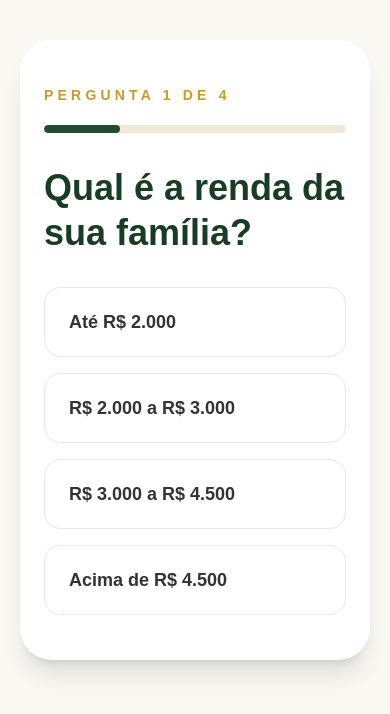
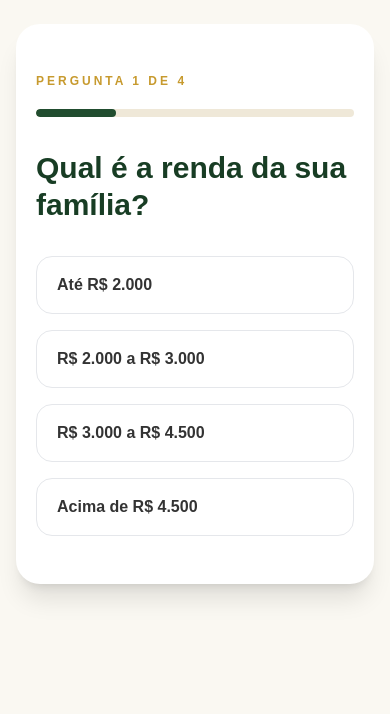
Before and after one commit to evellentcampos/imobiliaria-jardim-inga, a Next.js app: page /simulacao in a window 390 px wide. Shown: the top 714 px of the page. Built offline with nearby package versions, Linux system fonts and the light colour scheme.

Commit message:
Ajusta simulação para celular

```diff
--- a/app/simulacao/page.tsx
+++ b/app/simulacao/page.tsx
@@ -120,13 +120,13 @@ Parcelas a partir de R$ ${result.parcela.toLocaleString("pt-BR")}/mês.`;
   const currentQuestion = questions[step];
 
   return (
-    <main className="min-h-screen bg-[#FAF8F2] px-5 py-10">
-      <section className="mx-auto flex min-h-[620px] max-w-3xl items-center justify-center rounded-[32px] bg-white p-6 shadow-xl md:p-12">
+    <main className="min-h-screen bg-[#FAF8F2] px-4 py-6 sm:px-5 sm:py-10">
+      <section className="mx-auto flex min-h-[560px] max-w-3xl items-center justify-center rounded-[24px] bg-white p-5 shadow-xl sm:min-h-[620px] sm:rounded-[32px] sm:p-6 md:p-12">
         {loading ? (
           <div className="text-center">
             <div className="mx-auto h-16 w-16 animate-spin rounded-full border-4 border-[#C79A2E] border-t-transparent" />
 
-            <h1 className="mt-8 text-3xl font-extrabold text-[#183D24]">
+            <h1 className="mt-8 text-2xl font-extrabold text-[#183D24] sm:text-3xl">
               Analisando suas respostas...
             </h1>
 
@@ -136,7 +136,7 @@ Parcelas a partir de R$ ${result.parcela.toLocaleString("pt-BR")}/mês.`;
           </div>
         ) : step < questions.length ? (
           <div className="w-full">
-            <p className="text-sm font-bold uppercase tracking-[0.3em] text-[#C79A2E]">
+            <p className="text-xs font-bold uppercase tracking-[0.25em] text-[#C79A2E] sm:text-sm sm:tracking-[0.3em]">
               Pergunta {step + 1} de {questions.length}
             </p>
 
@@ -147,7 +147,7 @@ Parcelas a partir de R$ ${result.parcela.toLocaleString("pt-BR")}/mês.`;
               />
             </div>
 
-            <h1 className="mt-8 text-4xl font-extrabold leading-tight text-[#183D24]">
+            <h1 className="mt-8 text-3xl font-extrabold leading-tight text-[#183D24] sm:text-4xl">
               {currentQuestion.title}
             </h1>
 
@@ -158,7 +158,7 @@ Parcelas a partir de R$ ${result.parcela.toLocaleString("pt-BR")}/mês.`;
                   onClick={() =>
                     handleAnswer(currentQuestion.field as keyof Answers, value)
                   }
-                  className="rounded-2xl border border-gray-200 bg-white px-6 py-5 text-left text-lg font-semibold text-[#333] transition hover:border-[#214D2F] hover:bg-[#FAF8F2]"
+                  className="rounded-2xl border border-gray-200 bg-white px-5 py-4 text-left text-base font-semibold text-[#333] transition hover:border-[#214D2F] hover:bg-[#FAF8F2] sm:px-6 sm:py-5 sm:text-lg"
                 >
                   {label}
                 </button>
@@ -167,33 +167,33 @@ Parcelas a partir de R$ ${result.parcela.toLocaleString("pt-BR")}/mês.`;
           </div>
         ) : (
           <div className="text-center">
-            <p className="text-sm font-bold uppercase tracking-[0.3em] text-[#C79A2E]">
+            <p className="text-xs font-bold uppercase tracking-[0.25em] text-[#C79A2E] sm:text-sm sm:tracking-[0.3em]">
               Resultado da pré-análise
             </p>
 
-            <h1 className="mt-5 text-4xl font-extrabold leading-tight text-[#183D24]">
+            <h1 className="mt-5 text-3xl font-extrabold leading-tight text-[#183D24] sm:text-4xl">
               Você pode ter boas chances de comprar
             </h1>
 
-            <div className="mt-8 rounded-3xl bg-[#FAF8F2] p-8">
-              <p className="text-lg font-semibold text-[#555]">
+            <div className="mt-6 rounded-3xl bg-[#FAF8F2] p-5 sm:mt-8 sm:p-8">
+              <p className="text-base font-semibold text-[#555] sm:text-lg">
                 Imóvel estimado de até
               </p>
 
-              <p className="mt-2 text-5xl font-extrabold text-[#183D24]">
+              <p className="mt-2 text-4xl font-extrabold text-[#183D24] sm:text-5xl">
                 R$ {result.value.toLocaleString("pt-BR")}
               </p>
 
-              <p className="mt-6 text-lg font-semibold text-[#555]">
+              <p className="mt-5 text-base font-semibold text-[#555] sm:mt-6 sm:text-lg">
                 Parcelas a partir de
               </p>
 
-              <p className="mt-2 text-4xl font-extrabold text-[#C79A2E]">
+              <p className="mt-2 text-3xl font-extrabold text-[#C79A2E] sm:text-4xl">
                 R$ {result.parcela.toLocaleString("pt-BR")}/mês
               </p>
             </div>
 
-            <p className="mx-auto mt-6 max-w-2xl text-sm leading-7 text-[#666]">
+            <p className="mx-auto mt-5 max-w-2xl text-sm leading-7 text-[#666] sm:mt-6">
               Esta é uma estimativa inicial. A aprovação final depende da análise
               da Caixa Econômica Federal, renda, entrada, documentação e
               condições do imóvel.
@@ -204,7 +204,7 @@ Parcelas a partir de R$ ${result.parcela.toLocaleString("pt-BR")}/mês.`;
                 href={whatsappLink}
                 target="_blank"
                 rel="noopener noreferrer"
-                className="inline-flex w-full justify-center rounded-xl bg-[#214D2F] px-8 py-4 font-bold uppercase tracking-wide text-white transition hover:bg-[#183923] md:w-[360px]"
+                className="inline-flex w-full justify-center rounded-xl bg-[#214D2F] px-6 py-4 text-sm font-bold uppercase tracking-wide text-white transition hover:bg-[#183923] sm:px-8 md:w-[360px]"
               >
                 Falar com Especialista
               </a>
```
